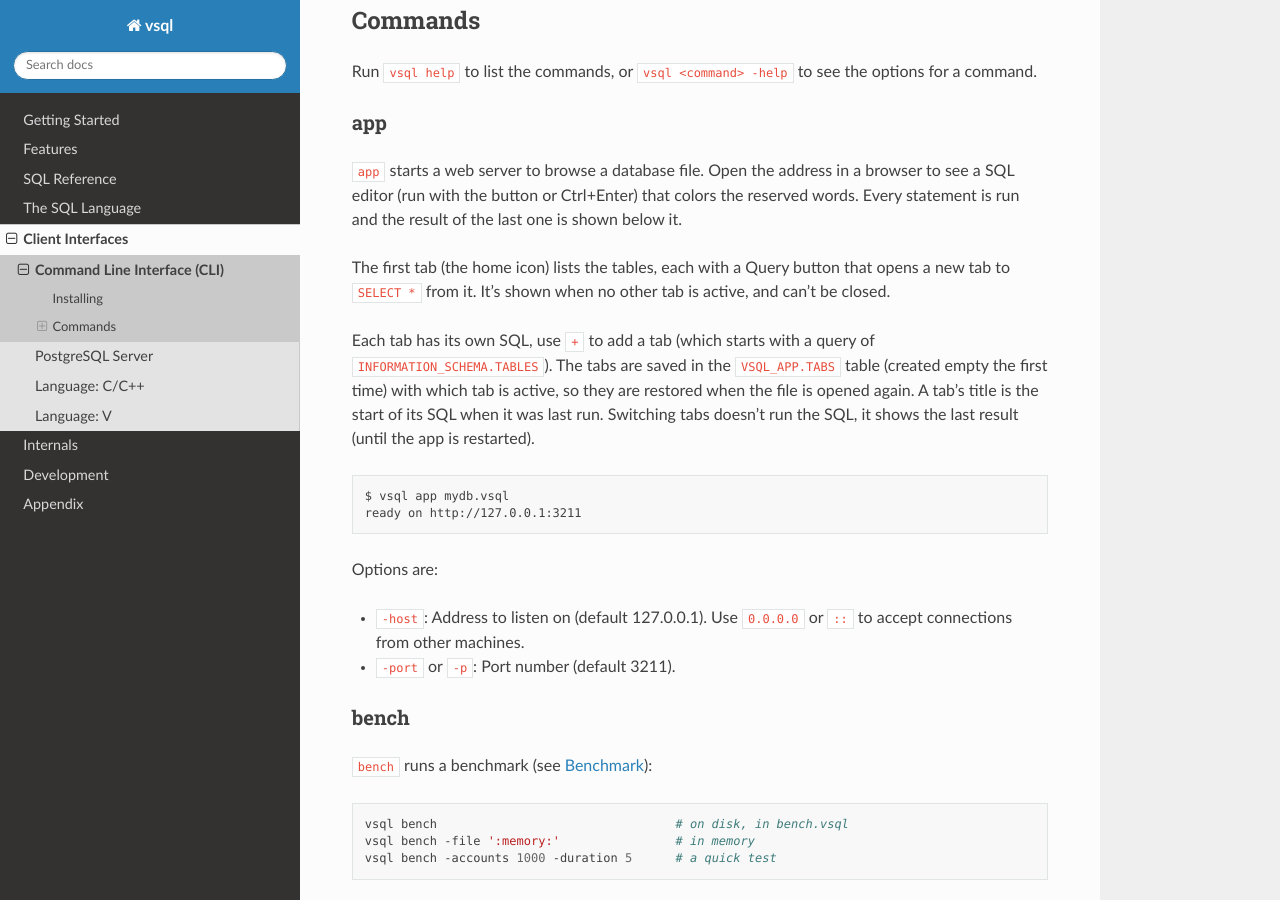
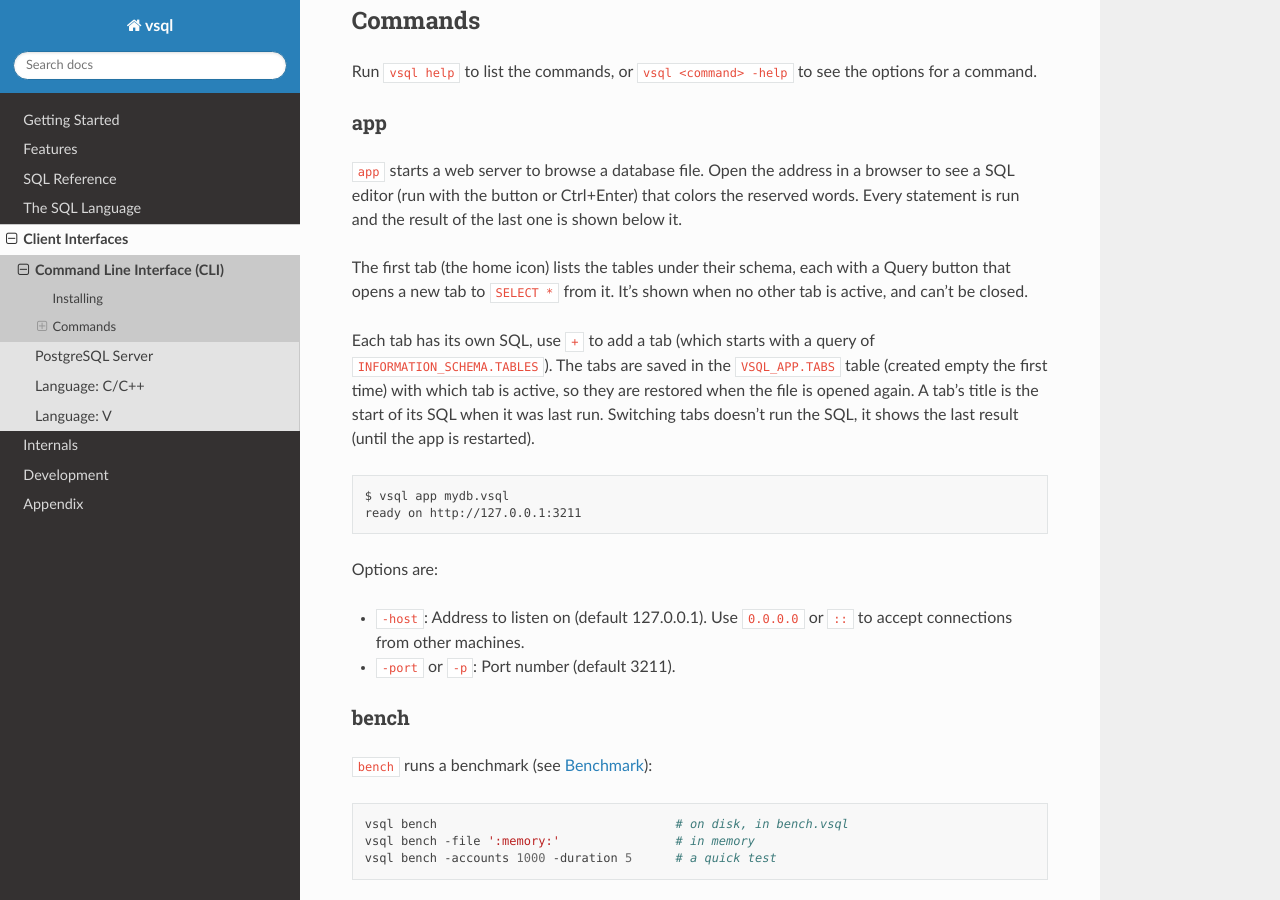
Before and after one commit to elliotchance/vsql, a Sphinx documentation site: the page built from docs/cli.rst, in a window 1280 px wide and 900 px high, scrolled down 584 px. Built offline with Sphinx 7.4.7 and the Read the Docs theme 3.1.0, drawn with Linux system fonts in a browser that asks for light colours.

Commit message:
cli: List the tables under their schema in "vsql app"
Each schema (with tables) can be collapsed, and shows how many tables it
has.

Co-Authored-By: Claude Opus 5.5 <noreply@anthropic.com>

```diff
--- a/docs/cli.rst
+++ b/docs/cli.rst
@@ -25,9 +25,9 @@ browser to see a SQL editor (run with the button or Ctrl+Enter) that colors the
 reserved words. Every statement is run and the result of the last one is shown
 below it.
 
-The first tab (the home icon) lists the tables, each with a Query button that
-opens a new tab to ``SELECT *`` from it. It's shown when no other tab is active,
-and can't be closed.
+The first tab (the home icon) lists the tables under their schema, each with a
+Query button that opens a new tab to ``SELECT *`` from it. It's shown when no
+other tab is active, and can't be closed.
 
 Each tab has its own SQL, use ``+`` to add a tab (which starts with a query of
 ``INFORMATION_SCHEMA.TABLES``). The tabs are saved in the ``VSQL_APP.TABS`` table
```
Also changed, not shown: 2 other files.
